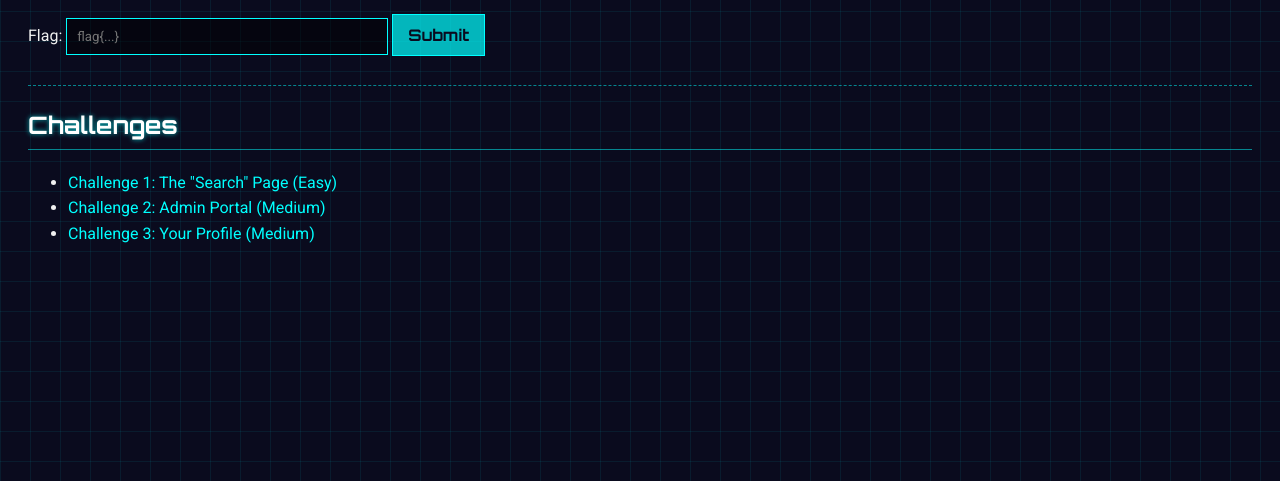
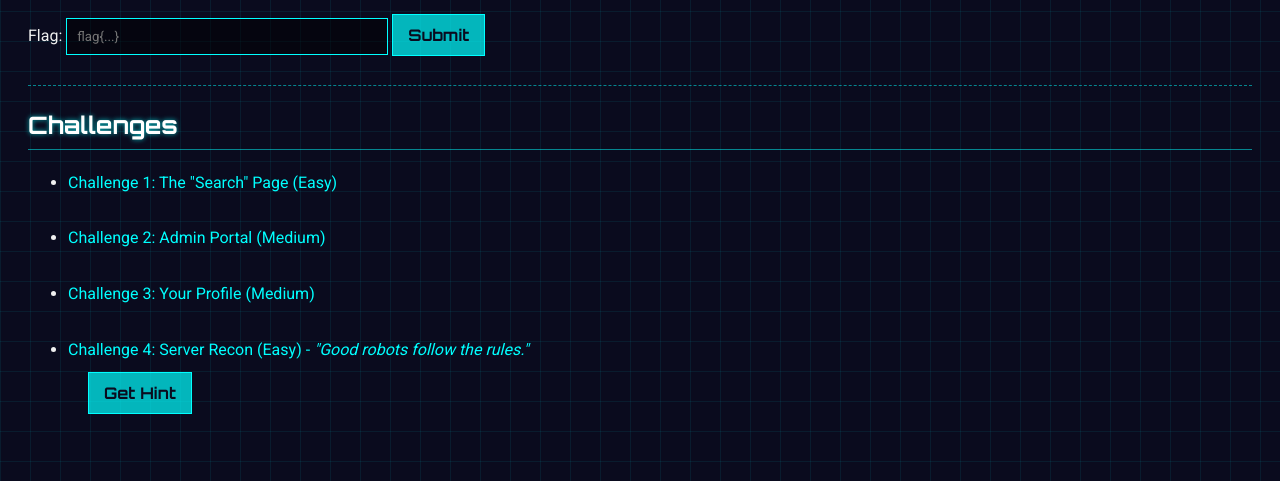
Before and after one commit to SSabariGirish/mini-ctf-platform, a Flask app: page / in a window 1280 px wide. Shown: the part 319-800 px from the top of the page. Run offline with Flask 3, Linux system fonts and the light colour scheme; a user stored in the database is signed in.

Commit message:
Add robots.txt vulnerability

```diff
--- a/app.py
+++ b/app.py
@@ -1,6 +1,6 @@
 import os
 from dotenv import load_dotenv
-from flask import Flask, render_template, request, redirect, url_for, flash, make_response
+from flask import Flask, render_template, request, redirect, url_for, flash, make_response, send_from_directory, Response
 from flask_sqlalchemy import SQLAlchemy
 from flask_login import LoginManager, login_user, logout_user, login_required, current_user, UserMixin
 from werkzeug.security import generate_password_hash, check_password_hash
@@ -223,6 +223,25 @@ def admin_dashboard():
     # This page just shows the flag
     return render_template('admin_dashboard.html')
 
+@app.route('/robots.txt')
+def robots_txt():
+    """
+    This route simulates a misconfigured robots.txt file,
+    which is a common place for recon.
+    """
+    # This text will be served when the user visits /robots.txt
+    robots_content = """
+User-agent: *
+Disallow: /admin-login
+Disallow: /profile/
+
+# Note to dev: We really need to secure our backups.
+# Do not allow crawlers to index the /static/server_logs.bak file.
+# Disallow: /static/server_logs.bak
+"""
+    # We return it as plain text
+    return Response(robots_content, mimetype='text/plain')
+
 @app.route('/profile/<int:user_id>')
 @login_required
 def profile(user_id):
--- a/static/style.css
+++ b/static/style.css
@@ -116,3 +116,19 @@ hr {
     border-top: 1px dashed rgba(0, 255, 255, 0.5);
     margin: 20px 0;
 }
+
+/* --- Challenge List --- */
+.challenge-item {
+    margin-bottom: 20px; /* Adds a nice space between each challenge */
+}
+.challenge-item > a {
+    margin-bottom: 10px; /* Adds space between the challenge text and its hint button */
+    display: inline-block; /* Allows margin-bottom to work */
+}
+
+/* This container holds the button and its hint */
+.hint-container {
+    text-align: left; /* Keeps the button on the right */
+    flex-shrink: 0; /* Prevents the button from shrinking or wrapping */
+    margin-left: 20px; /* Adds some space between the text and button */
+}
--- a/templates/index.html
+++ b/templates/index.html
@@ -40,18 +40,36 @@
 
     {% if current_user.is_authenticated %}
         <ul>
-        <li>
+            <li class="challenge-item">
                 <a href="{{ url_for('search') }}">Challenge 1: The "Search" Page (Easy)</a>
             </li>
-        <li>
+
+            <li class="challenge-item">
                 <a href="{{ url_for('admin_login') }}">Challenge 2: Admin Portal (Medium)</a>
             </li>
-        <li>
+
+            <li class="challenge-item">
                 <a href="{{ url_for('profile', user_id=current_user.id) }}">Challenge 3: Your Profile (Medium)</a>
+            </li>
+
+            <li class="challenge-item">
+                <a>Challenge 4: Server Recon (Easy) - <i>"Good robots follow the rules."</i></a>
+
+                <div class="hint-container">
+                    <button onclick="showHint('recon-hint')">Get Hint</button>
+                    <div id="recon-hint" style="display:none; margin-top:10px; border: 1px dashed #00ffff; padding: 10px;">
+                        <b>Hint:</b> Many websites have a file called <code>robots.txt</code> to give instructions to web crawlers. You should check it.
+                    </div>
+                </div>
             </li>
         </ul>
     {% else %}
         <p>Log in to see the challenges.</p>
     {% endif %}
+    <script>
+        function showHint(id) {
+            document.getElementById(id).style.display = 'inline-block';
+        }
+    </script>
 </body>
 </html>
```
Also changed, not shown: seed.py (+8 -1 lines), templates/admin_login.html (+12 -0 lines), templates/profile.html (+12 -0 lines), templates/search.html (+14 -0 lines), ctf.db, 1 other file. Lines whose indentation alone changed are shown as unchanged.
